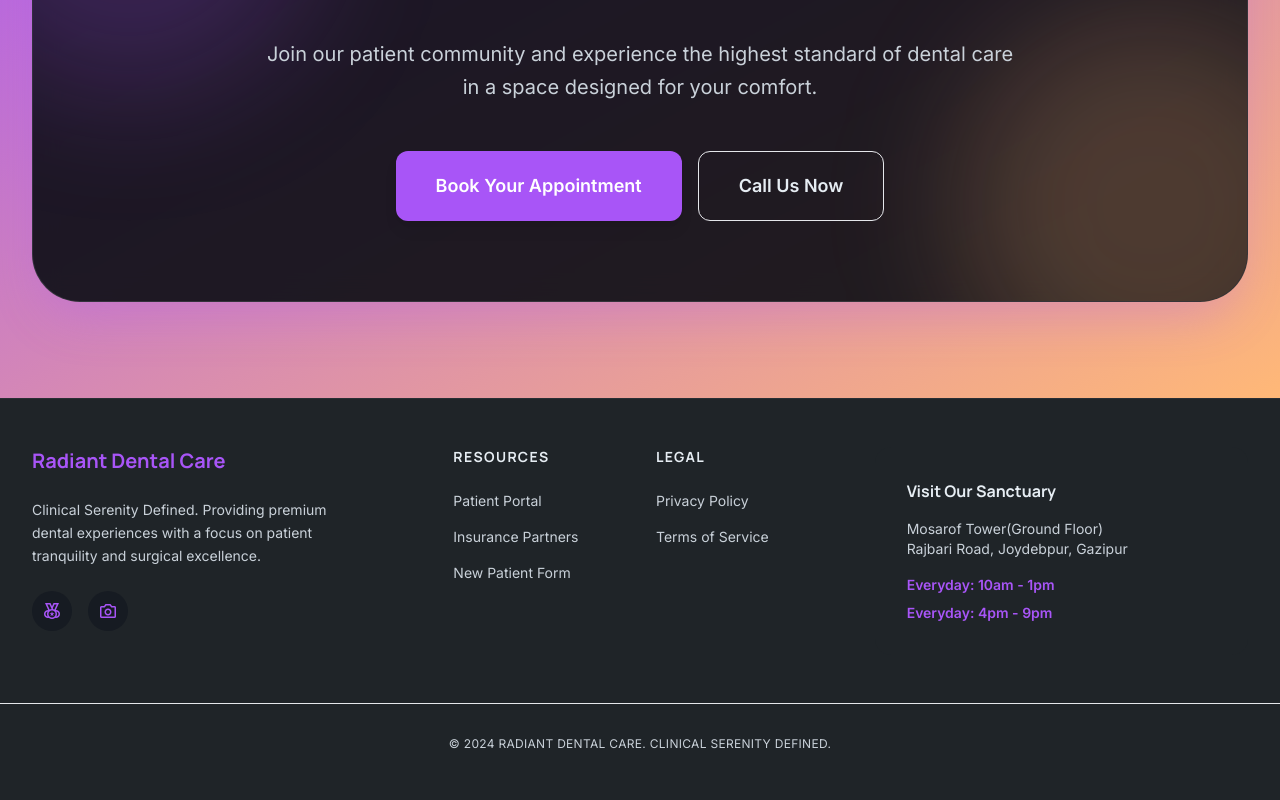
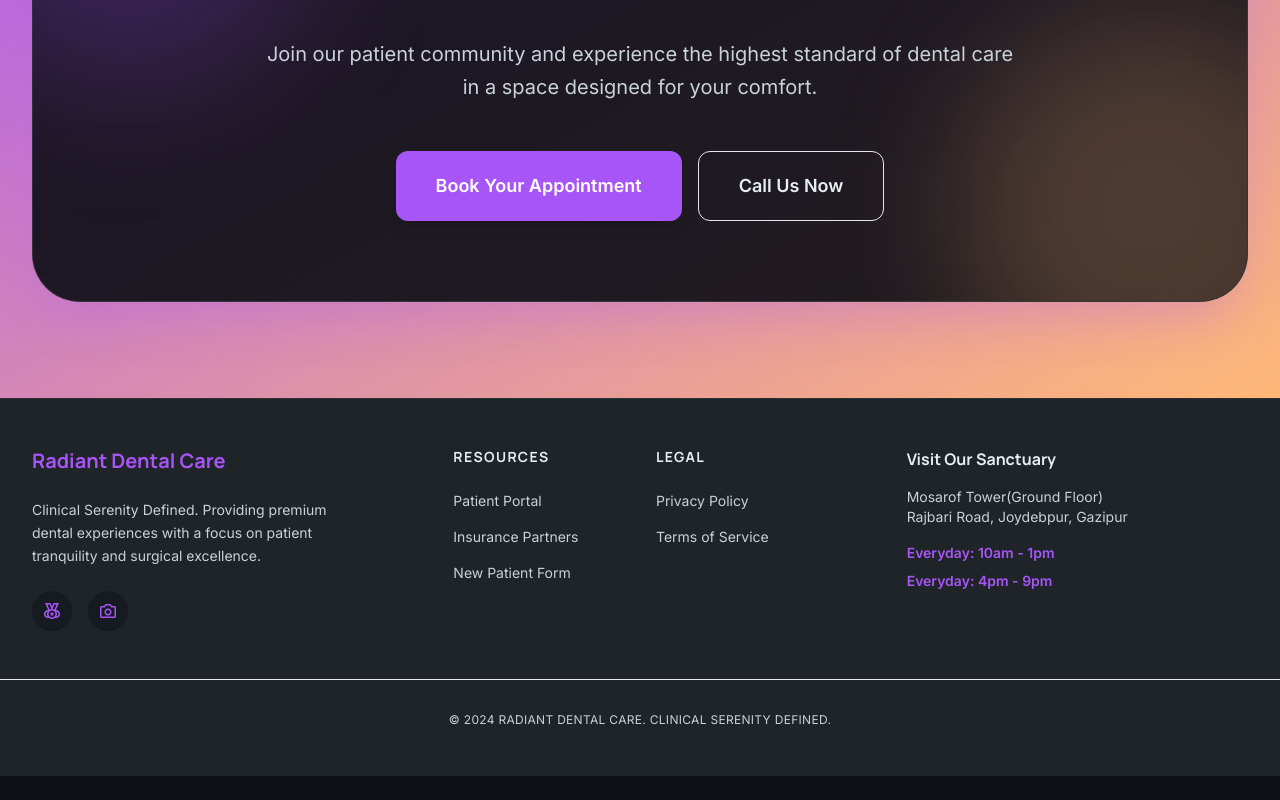
Before and after one commit to MdRehanAli/radiant-dental-care, a Next.js app: page / in a window 1280 px wide. Shown: the part 2607-3407 px from the top of the page. After the commit the page ends 3383 px from the top, so only its background shows below. Built offline with nearby package versions, Linux system fonts and the light colour scheme.

Commit message:
Update footer

```diff
--- a/components/Footer.jsx
+++ b/components/Footer.jsx
@@ -64,7 +64,7 @@ export default function Footer() {
         </div>
 
         {/* Contact Info */}
-        <div className="dark:bg-surface-container p-8 rounded-2xl">
+        <div className="dark:bg-surface-container px-8 rounded-2xl">
           <h4 className="font-headline font-bold dark:text-on-surface mb-4">
             Visit Our Sanctuary
           </h4>
```
